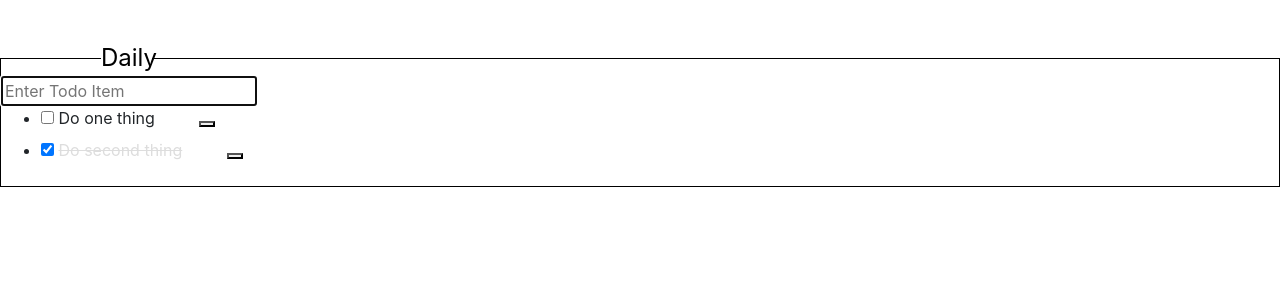
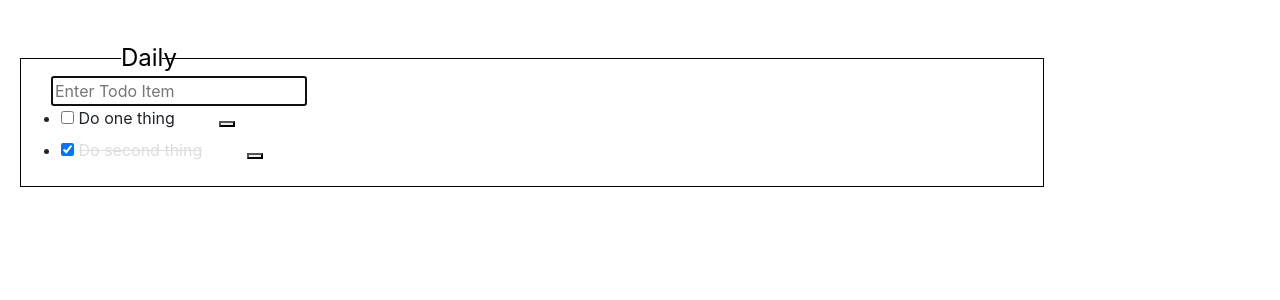
Before and after one commit to parap/todo, a PHP site: page / in a window 1280 px wide. Shown: the top 300 px of the page. Run offline with PHP 8.4, Linux system fonts and the light colour scheme; some libraries are stand-ins or nearby versions.

Commit message:
CSS cosmetic fixes: move fieldset to right, limit it's width, organize <input> to be in a column with <li> elements.

```diff
--- a/css/list.css
+++ b/css/list.css
@@ -20,5 +20,11 @@
 }
 
 .container-list fieldset {
+    width: 80%;
     border:1px solid black;
+    margin-left: 20px;
 }
+
+.container-list fieldset form {
+    margin-left: 30px;
+}
```
